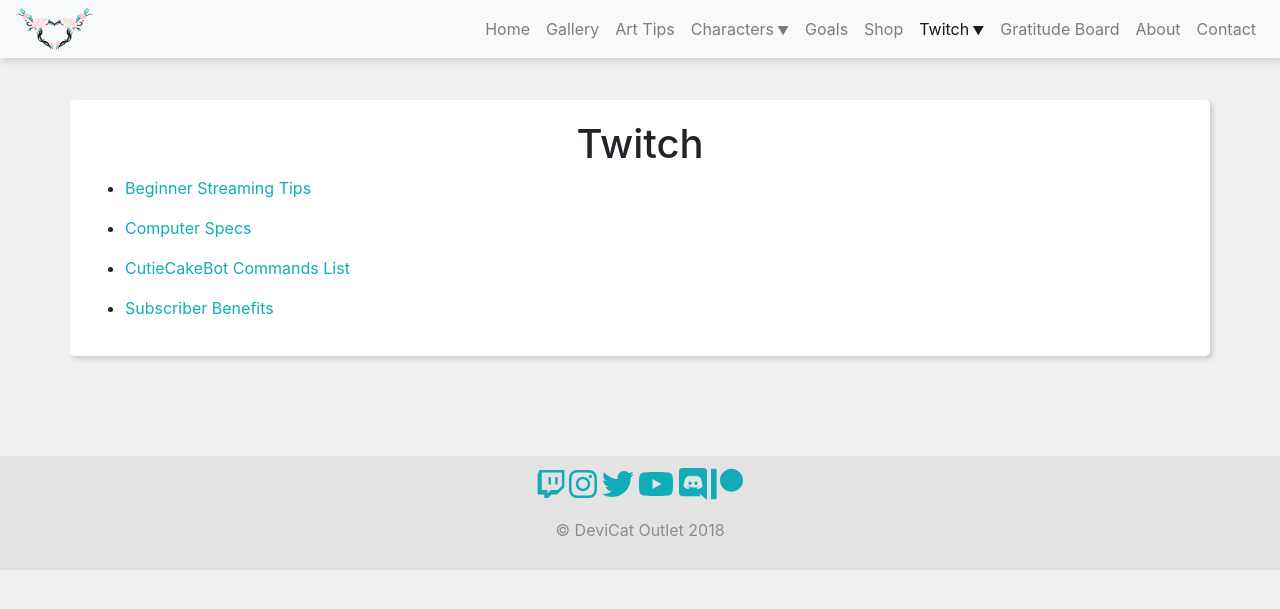
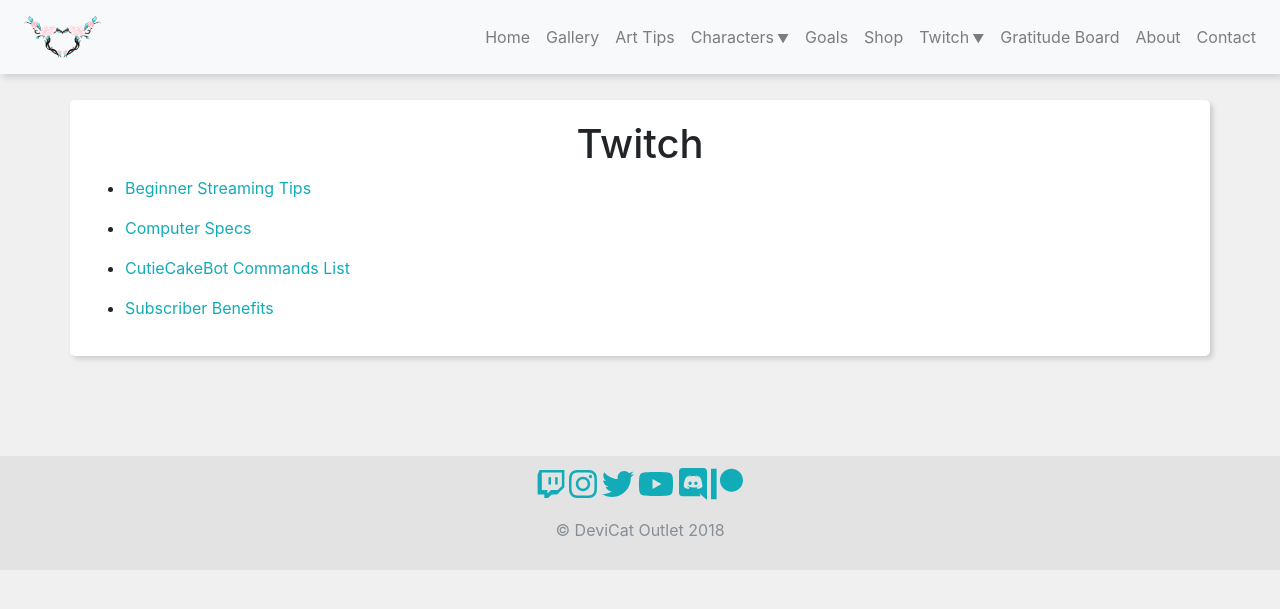
Before and after one commit to DeviCatOutlet/devicatoutlet.github.io, a Jekyll site: the page built from twitch.md, in a window 1280 px wide. Shown: the top 609 px of the page. Built offline with Jekyll 4.4.1, drawn with Linux system fonts in a browser that asks for light colours; nearby versions of some CDN libraries; our own code applies the rules of GitHub Pages for plain Markdown files.

Commit message:
Replace UL with just more flexbox

```diff
--- a/_layouts/default.html
+++ b/_layouts/default.html
@@ -18,7 +18,7 @@
     <!-- Navigation -->
     <nav class="navbar-expand-md navbar-light">
       <a href="/"><img src="img/mainbanner.png" alt="DeviCat"></a>
-        <ul class="navbar-nav">
+      <div style="flex-grow: 1"></div>
           {%- for dest in site.nav %}{%- for info in dest -%}
             {%- if info[1] -%}
               {%- assign name = info[0] -%}
@@ -29,11 +29,10 @@
             {%- endif -%}
 	    {% assign active = "" %}{% assign current = "" %}
             {%- if page.title == name %}{% assign active = " active" %}{% assign current = '<span class="sr-only">(current)</span>' %}{% endif %}
-            <li class="nav-item {{active}}">
             {%- if info[1].first -%}
               {%- comment %} It's an array of subpages (eg Characters) {% endcomment %}
 	      {%- assign url = name | downcase | replace: " ", "" %}
-              <a class="nav-link nav-dropdown" href="{{ url }}" id="dropdown-{{ url }}" role="button" data-toggle="dropdown" aria-haspopup="true" aria-expanded="false">{{ name }}{{current}}</a>
+              <a class="nav-dropdown {{active}}" href="{{ url }}" id="dropdown-{{ url }}" role="button" data-toggle="dropdown" aria-haspopup="true" aria-expanded="false">{{ name }}{{current}}</a>
               <div class="nav-submenu" aria-labelledby="dropdown-{{ url }}">
 	        {%- for subdest in info[1] -%}
 		  {%- assign url = subdest | downcase | replace: " ", "" | replace: ",", "-" %}
@@ -42,9 +41,8 @@
               </div>
             {%- else -%}
               {%- comment %} It's a single page (maybe with a specified URL) {% endcomment %}
-              <a class="nav-link" href="{{ url }}">{{ name }}{{ current }}</a>
+              <a class="{{active}}" href="{{ url }}">{{ name }}{{ current }}</a>
             {%- endif %}
-            </li>
           {%- endfor %}{% endfor %}
         </ul>
     </nav>
--- a/css/main.css
+++ b/css/main.css
@@ -254,7 +254,11 @@
 nav img {
 	height: 42px;
 }
-nav ul {margin-left: auto;}
+nav a {
+	/* TODO: Improve color contrast (insufficient for a11y compliance) */
+	color: rgba(0,0,0,.5);
+	padding: .5rem;
+}
 .dropdown-menu a {
 	display: block;
 	padding: .25rem 1.5rem;
```
